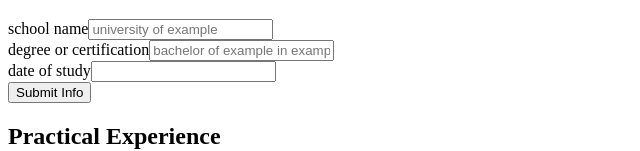
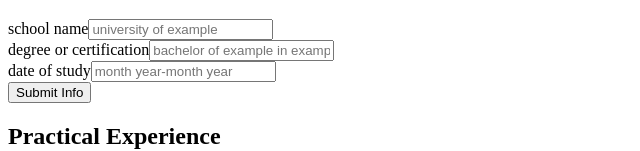
Before and after one commit to livingicon/cv-project, a React (Create React App) app: page / in a window 1280 px wide. Shown: the part 259-410 px from the top of the page, without its empty margins (0-640 px from the left). Built offline with nearby package versions, Linux system fonts and the light colour scheme.

Commit message:
Add basic form attributes for educational experience section

```diff
--- a/src/components/EducationalExp.js
+++ b/src/components/EducationalExp.js
@@ -18,7 +18,7 @@ class EducationalExp extends Component {
           </div>
           <div>
             <label htmlFor="date_of_study">date of study</label>
-            <input type="text" id="date_of_study" name="dateOfStudy" pattern="[0-9]{3}-[0-9]{2}-[0-9]{3}" autoComplete="off" />
+            <input type="text" id="date_of_study" name="dateOfStudy" placeholder="month year-month year" autoComplete="off" />
           </div>
           <button type="submit">Submit Info</button>
         </form>
```
